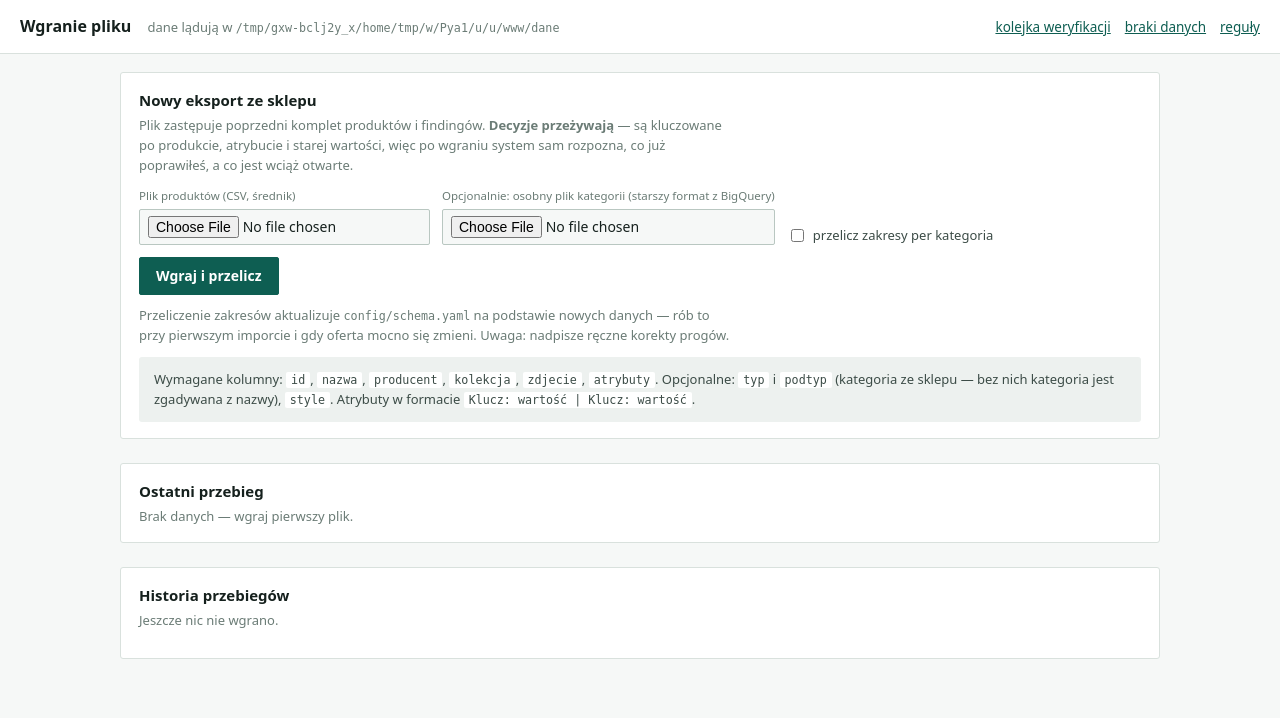
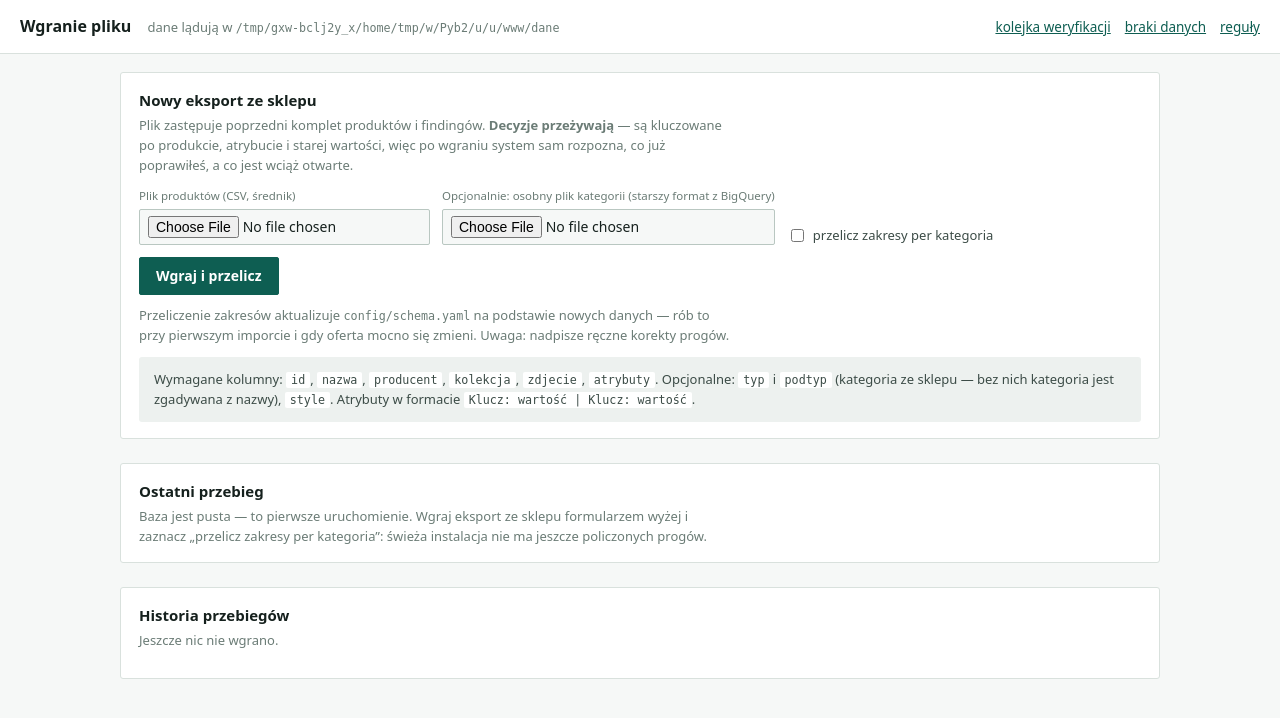
Before and after one commit to sebastiankaczorowski-ops/atrybuty-weryfikator, a FastAPI app: page /import in a window 1280 px wide. Shown: the top 718 px of the page. Run offline with FastAPI, Linux system fonts and the light colour scheme; data that the repository does not hold is empty.

Commit message:
Pusta baza prowadzi do /import, nie do komendy z konsoli
Na świeżej instalacji `/` i `/anomalie` przekierowują na formularz wgrania
pliku. Poprzedni komunikat kazał uruchamiać pipeline z terminala, co po
wdrożeniu w kontenerze jest złą radą — plik wgrywa się z przeglądarki.

Co-Authored-By: Claude Opus 5 <noreply@anthropic.com>
Claude-Session: https://claude.ai/code/session_018vbsUPLZmz6mTqD6kz3v89

```diff
--- a/atrybuty/app.py
+++ b/atrybuty/app.py
@@ -46,7 +46,12 @@ def _przebieg(con) -> int:
 
 @app.get("/", response_class=HTMLResponse)
 def start():
-    return RedirectResponse("/anomalie")
+    """Pusta baza = pierwsze uruchomienie. Wtedy sensowny start to import,
+    a nie kolejka, w ktorej nic nie ma."""
+    con = _con()
+    jest_przebieg = bool(db.ostatni_przebieg(con))
+    con.close()
+    return RedirectResponse("/anomalie" if jest_przebieg else "/import")
 
 
 @app.get("/anomalie", response_class=HTMLResponse)
@@ -59,9 +64,7 @@ def anomalie(request: Request,
     przebieg = _przebieg(con)
     if not przebieg:
         con.close()
-        return HTMLResponse("<p style='font-family:sans-serif;padding:2rem'>"
-                            "Brak danych — uruchom <code>python -m atrybuty.pipeline "
-                            "import dane/products.csv</code></p>")
+        return RedirectResponse("/import")
 
     fl = zapytania.Filtr(
         kategoria=kategoria, producent=producent, regula=regula, warstwa=warstwa,
--- a/atrybuty/templates/_stan_importu.html
+++ b/atrybuty/templates/_stan_importu.html
@@ -39,6 +39,8 @@
       <code>{{ ostatni.plik.split('/')[-1] }}</code>
     </p>
   {% else %}
-    <p class="pod" style="margin:0">Brak danych — wgraj pierwszy plik.</p>
+    <p class="pod" style="margin:0">Baza jest pusta — to pierwsze uruchomienie.
+    Wgraj eksport ze sklepu formularzem wyżej i zaznacz „przelicz zakresy per
+    kategoria”: świeża instalacja nie ma jeszcze policzonych progów.</p>
   {% endif %}
 {% endif %}
```
Also changed, not shown: tests/test_atrybuty.py (+17 -0 lines).
